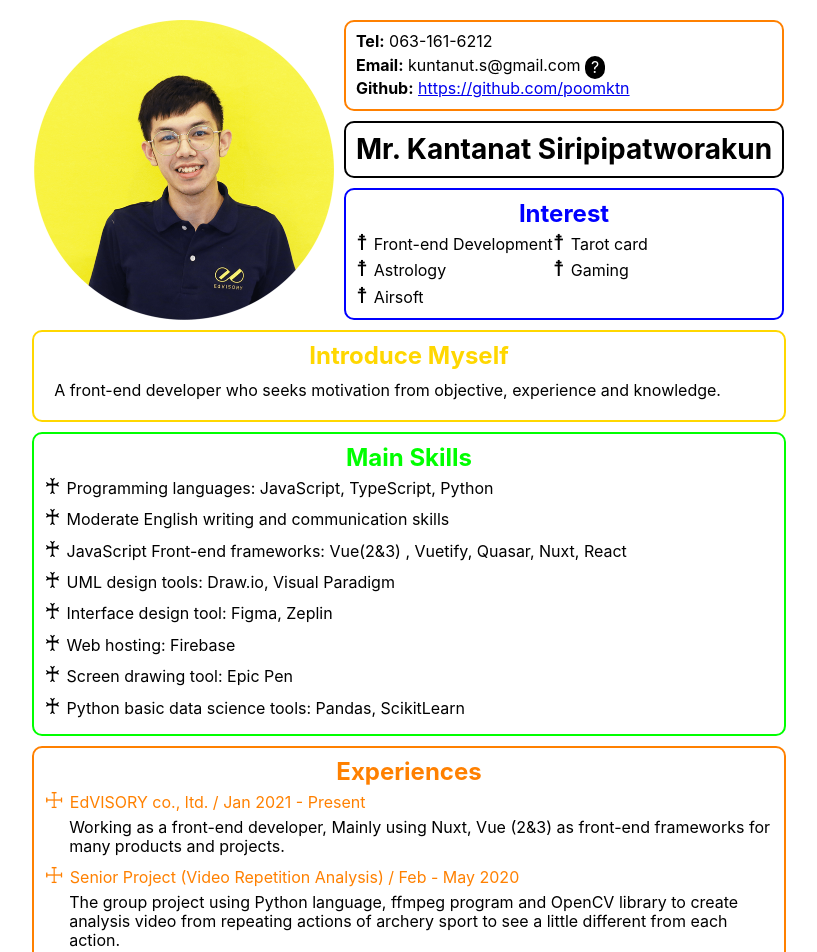
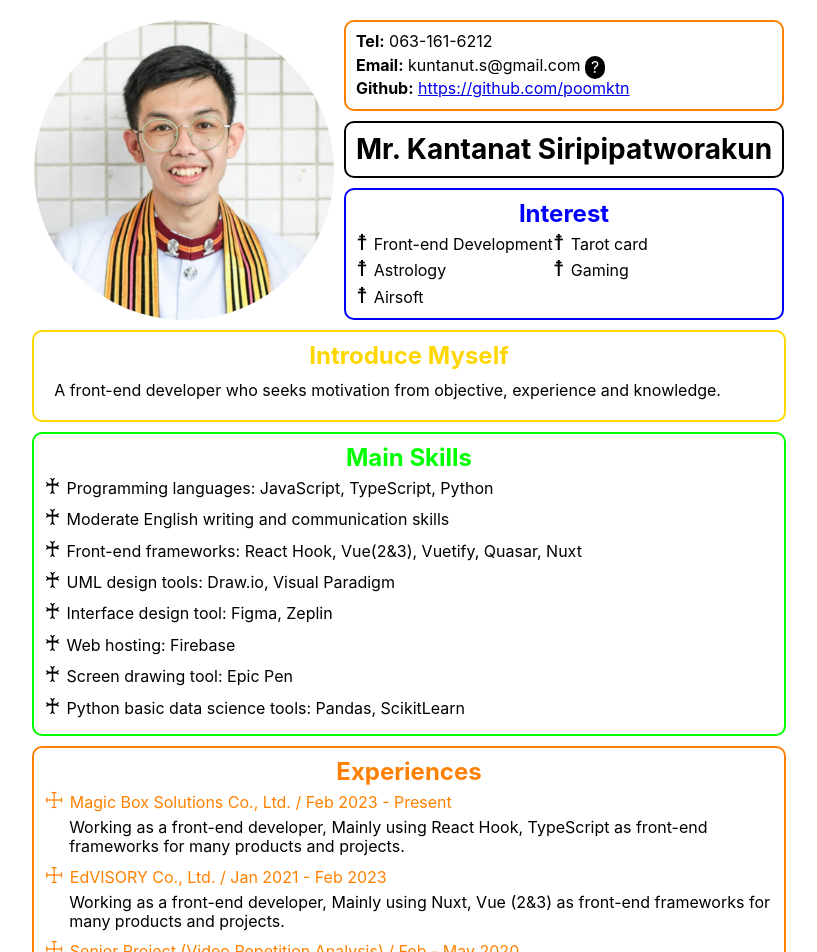
Before and after one commit to poomktn/poomktn-profile-vue, a Vue app: page / in a window 1280 px wide. Shown: the top 952 px of the page, without its empty margins (231-1048 px from the left). Built offline with nearby package versions, Linux system fonts and the light colour scheme.

Commit message:
update resume

```diff
--- a/src/App.vue
+++ b/src/App.vue
@@ -5,7 +5,7 @@ const mailTooltip = ref(false)
 const skill: string[] = [
   'Programming languages: JavaScript, TypeScript, Python',
   'Moderate English writing and communication skills',
-  'JavaScript Front-end frameworks: Vue(2&3) , Vuetify, Quasar, Nuxt, React',
+  'Front-end frameworks: React Hook, Vue(2&3), Vuetify, Quasar, Nuxt',
   'UML design tools: Draw.io, Visual Paradigm',
   'Interface design tool: Figma, Zeplin',
   'Web hosting: Firebase',
@@ -14,7 +14,11 @@ const skill: string[] = [
 ]
 const exp: Record<string, string>[] = [
   {
-    li: 'EdVISORY co., ltd. / Jan 2021 - Present',
+    li: 'Magic Box Solutions Co., Ltd. / Feb 2023 - Present',
+    txt: 'Working as a front-end developer, Mainly using React Hook, TypeScript as front-end frameworks for many products and projects',
+  },
+  {
+    li: 'EdVISORY Co., Ltd. / Jan 2021 - Feb 2023',
     txt: 'Working as a front-end developer, Mainly using Nuxt, Vue (2&3) as front-end frameworks for many products and projects',
   },
   {
@@ -73,7 +77,7 @@ function print() {
 <template>
   <div class="App">
     <div class="flex justify-center">
-      <img width="300" height="300" :src="require('@/assets/images/Edvisory.png')" alt="" />
+      <img width="300" height="300" :src="require('@/assets/images/profile.jpg')" alt="" class='profile-img' />
       <div class="ml-2">
         <Box color="orange">
           <div class="mb-1"><b>Tel:</b> 063-161-6212</div>
@@ -88,7 +92,7 @@ function print() {
                 ?
               </div>
               <div v-show="mailTooltip" class="tooltip pa-1 bg-black txt-white border-black">
-                Email are difference from name because I try my name as email but got invalid, so I decide to
+                Email is difference from name because I try my name as email but got invalid, so I decide to
                 change vowels of my name
               </div>
             </div>
@@ -190,6 +194,10 @@ li::marker {
   z-index: 2;
 }
 
+.profile-img {
+  border-radius: 50%;
+}
+
 @page {
   size: A4;
   margin: 0;
```
Also changed, not shown: src/assets/images/Edvisory.png (deleted), src/assets/images/profile.jpg (added).
